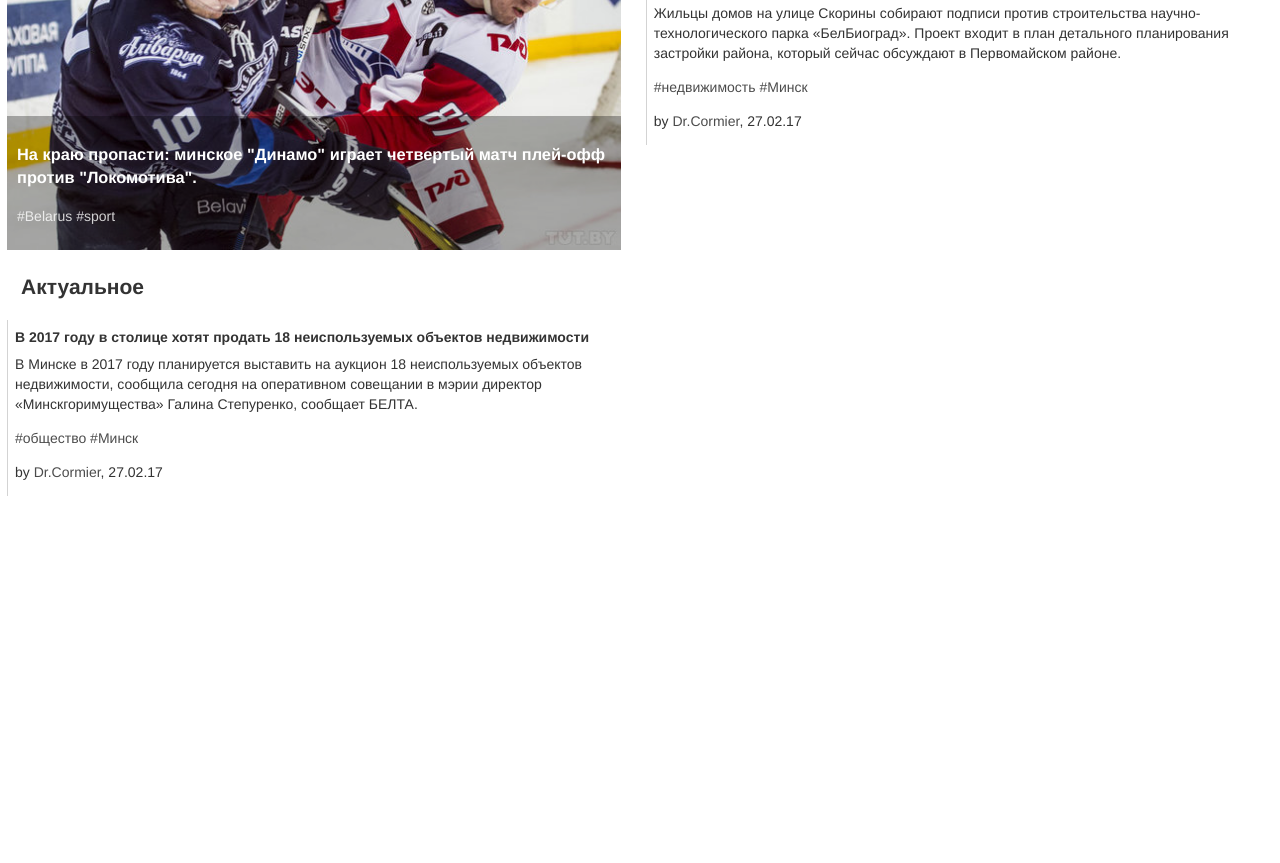
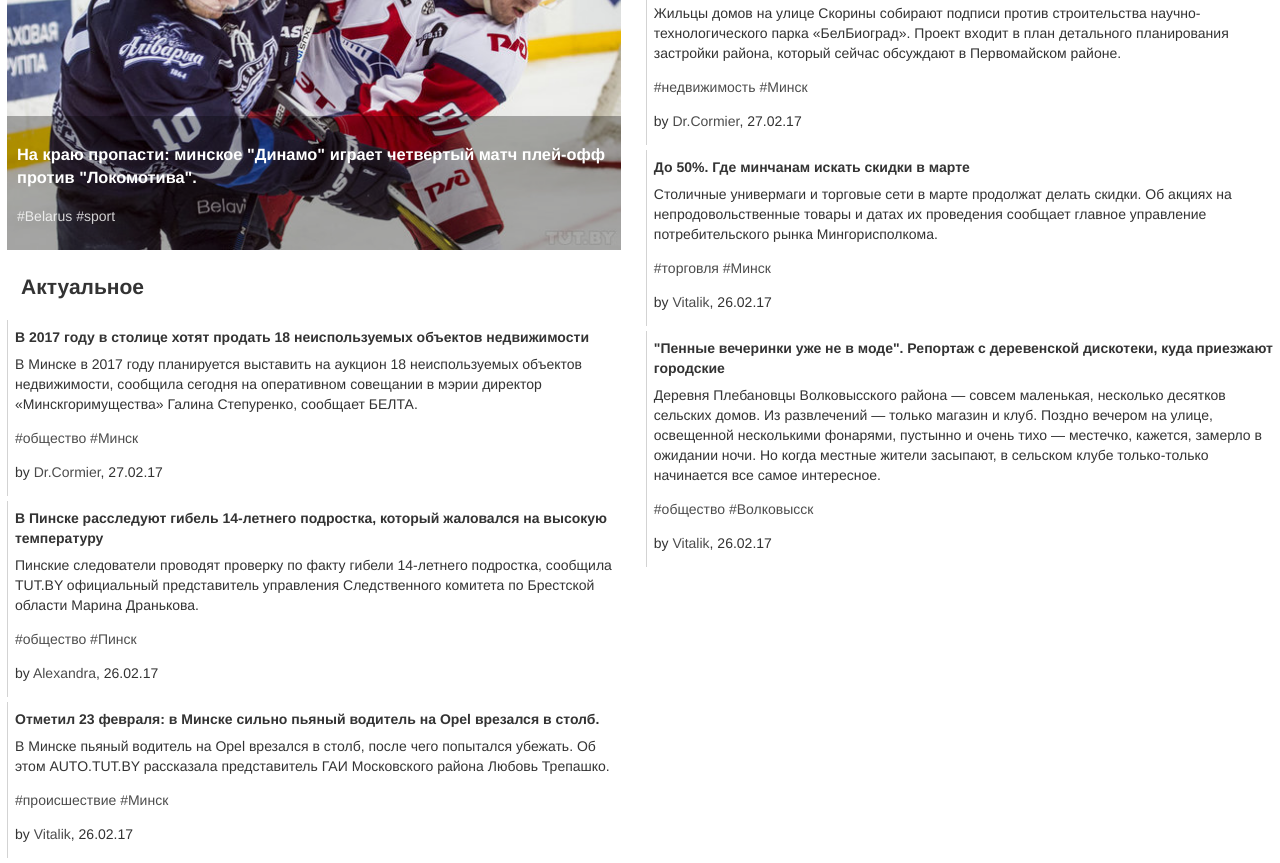
Before and after one commit to aneviaro/UP.a.neverovs, a plain HTML site: page UI/index.html in a window 1280 px wide. Shown: the part 697-1560 px from the top of the page. Before the commit the page ends 1198 px from the top, so only its background shows below. Drawn offline with Linux system fonts and the light colour scheme.

Commit message:
no message

```diff
--- a/UI/index.html
+++ b/UI/index.html
@@ -47,8 +47,8 @@
 						Наезд произошел днем 27 февраля на столичной улице Ванеева.
 					</p>
 					<p>
-						<a href="#">#accident</a>
-						<a href="#">#Minsk</a>
+						<a href="#">#происшествие</a>
+						<a href="#">#Минск</a>
 					</p>
 					<p>
 						by <a href="#">Antony</a>, 27.02.17
@@ -62,8 +62,8 @@
 						Состояние женщин, пострадавших во время взрыва на сахарном комбинате в Скиделе, тяжелое, сохраняется угроза жизни, рассказал Дмитрий Мазолевский, заведующий ожоговым отделением больницы скорой медицинской помощи.
 					</p>
 					<p>
-						<a href="#">#accident</a>
-						<a href="#">#Hrodno</a>
+						<a href="#">#происшествие</a>
+						<a href="#">#Гродно</a>
 					</p>
 					<p>
 						by <a href="#">Max</a>, 27.02.17
@@ -99,6 +99,40 @@
 						by <a href="#">Dr.Cormier</a>, 27.02.17
 					</p>
 				</div>
+				<div class = "pieceofnews">
+					<h4>
+					До 50%. Где минчанам искать скидки в марте
+					</h4>
+					<p>
+
+						Столичные универмаги и торговые сети в марте продолжат делать скидки. Об акциях на непродовольственные товары и датах их проведения сообщает главное управление потребительского рынка Мингорисполкома.
+
+					</p>
+					<p>
+						<a href="#">#торговля</a>
+						<a href="#">#Минск</a>
+					</p>
+					<p>
+						by <a href="#">Vitalik</a>, 26.02.17
+					</p>
+				</div>
+				<div class = "pieceofnews">
+					<h4>
+					"Пенные вечеринки уже не в моде". Репортаж с деревенской дискотеки, куда приезжают городские
+					</h4>
+					<p>
+
+						Деревня Плебановцы Волковысского района — совсем маленькая, несколько десятков сельских домов. Из развлечений — только магазин и клуб. Поздно вечером на улице, освещенной несколькими фонарями, пустынно и очень тихо — местечко, кажется, замерло в ожидании ночи. Но когда местные жители засыпают, в сельском клубе только-только начинается все самое интересное.
+
+					</p>
+					<p>
+						<a href="#">#общество</a>
+						<a href="#">#Волковысск</a>
+					</p>
+					<p>
+						by <a href="#">Vitalik</a>, 26.02.17
+					</p>
+				</div>
 			</div>
 			<div class="headliners">
 				<a href="#">
@@ -128,6 +162,36 @@
 						by <a href="#">Dr.Cormier</a>, 27.02.17
 					</p>
 				</div>
+				<div class = "pieceofnews">
+					<h4>
+					В Пинске расследуют гибель 14-летнего подростка, который жаловался на высокую температуру
+					</h4>
+					<p>
+						Пинские следователи проводят проверку по факту гибели 14-летнего подростка, сообщила TUT.BY официальный представитель управления Следственного комитета по Брестской области Марина Дранькова.
+					</p>
+					<p>
+						<a href="#">#общество</a>
+						<a href="#">#Пинск</a>
+					</p>
+					<p>
+						by <a href="#">Alexandra</a>, 26.02.17
+					</p>
+				</div>
+				<div class = "pieceofnews">
+					<h4>
+					Отметил 23 февраля: в Минске сильно пьяный водитель на Opel врезался в столб.
+					</h4>
+					<p>
+						В Минске пьяный водитель на Opel врезался в столб, после чего попытался убежать. Об этом AUTO.TUT.BY рассказала представитель ГАИ Московского района Любовь Трепашко.
+					</p>
+					<p>
+						<a href="#">#происшествие</a>
+						<a href="#">#Минск</a>
+					</p>
+					<p>
+						by <a href="#">Vitalik</a>, 26.02.17
+					</p>
+				</div>
 			</div>
 
 	</body>
```
